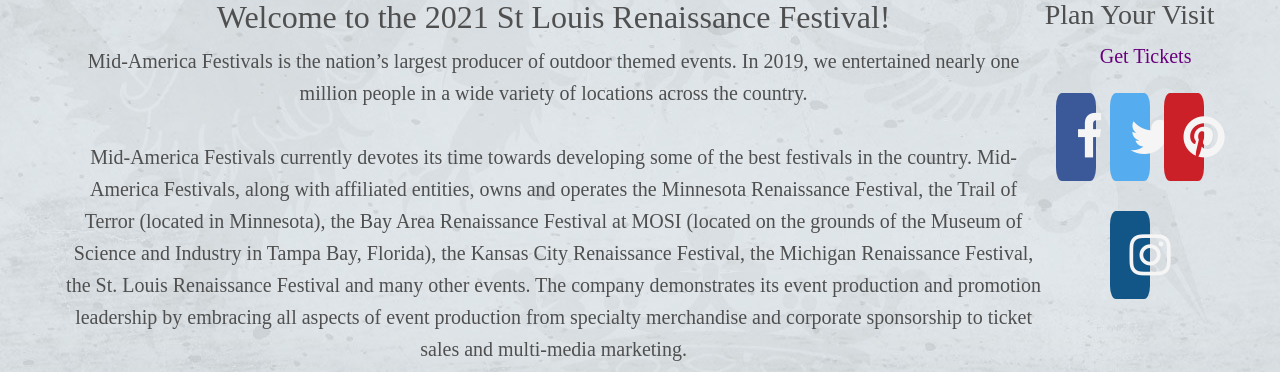
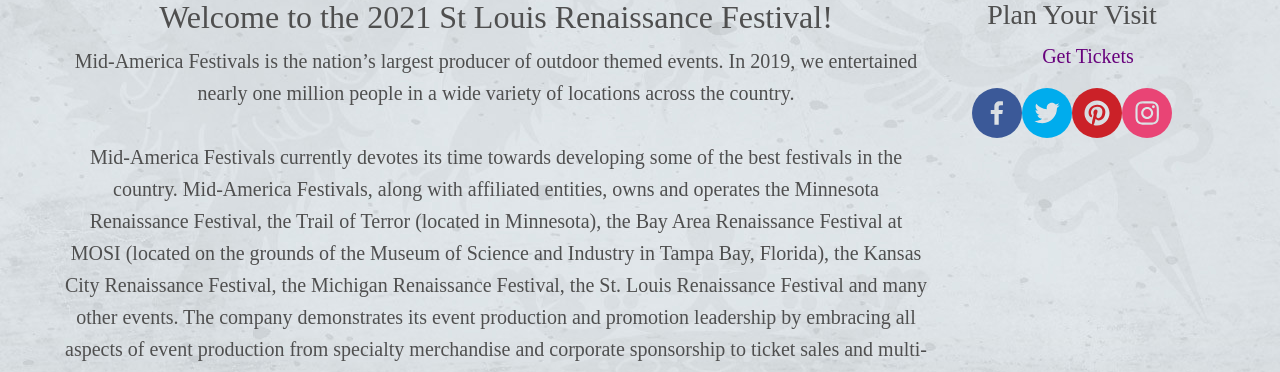
Before and after one commit to Chaotic-Nite/STL-renfest, a React (Create React App) app: page /about-us in a window 1280 px wide. Shown: the part 422-794 px from the top of the page. Built offline with nearby package versions, Linux system fonts and the light colour scheme; a web font is replaced by a local one.

Commit message:
Added social icons to the social media component

```diff
--- a/package.json
+++ b/package.json
@@ -23,6 +23,7 @@
     "react-router-hash-link": "^2.4.0",
     "react-scripts": "4.0.1",
     "react-slideshow-image": "^3.4.3",
+    "react-social-icons": "^5.0.0",
     "web-vitals": "^0.2.4"
   },
   "scripts": {
--- a/src/App.css
+++ b/src/App.css
@@ -102,7 +102,7 @@
 
 /* Second Column */
 .col2 {
-  min-width: 15%;
+  min-width: 25%;
 }
 
 .col2 ul {
--- a/src/components/social-media/SocialMedia.js
+++ b/src/components/social-media/SocialMedia.js
@@ -1,26 +1,12 @@
+import { SocialIcon } from 'react-social-icons';
+
 const SocialMedia = () => {
     return (
-        <div className="mini-social">
-          <a
-            href="https://www.facebook.com/STLRenFest/"
-            target="_blank"
-                rel="noreferrer"
-          ><b class="fa fa-facebook"></b></a>
-          <a
-            href="https://twitter.com/stlrenfest"
-            target="_blank"
-            rel="noreferrer"
-          ><b className="fa fa-twitter"></b></a>
-          <a
-            href="https://www.pinterest.com/stlouisrenaissa/"
-            target="_blank"
-            rel="noreferrer"
-          ><b className="fa fa-pinterest"></b></a>
-          <a
-            href="https://www.instagram.com/stlrenfest/"
-            target="_blank"
-            rel="noreferrer"
-          ><b className="fa fa-instagram"></b></a>
+        <div>
+          <SocialIcon url="https://www.facebook.com/STLRenFest/" network="facebook" />
+          <SocialIcon url="https://twitter.com/stlrenfest" network="twitter" />
+          <SocialIcon url="https://www.pinterest.com/stlouisrenaissa/" network="pinterest" />
+          <SocialIcon url="https://www.instagram.com/stlrenfest/" network="instagram" />
         </div>
     )
 }
--- a/src/pages/about-us.js
+++ b/src/pages/about-us.js
@@ -8,10 +8,11 @@
       <h1 className="page-header">About Us</h1>
       <div className="margin-width two-col">
         <div>
+
           <h2>
             Welcome to the {dateObject.year} St Louis Renaissance Festival!{" "}
           </h2>
-
+          <div>
           <p>
             Mid-America Festivals is the nation’s largest producer of outdoor
             themed events. In 2019, we entertained nearly one million people in
@@ -43,6 +44,7 @@
             For more information about Mid-America Festivals{" "}
             <a href="http://www.mafestivals.com/">visit our Website</a>!
           </p>
+          </div>
         </div>
         <div className="col2">
           <h3 className="col2-header">Plan Your Visit</h3>
--- a/src/pages/home.js
+++ b/src/pages/home.js
@@ -1,4 +1,4 @@
-import React, { useState } from "react";
+import React from "react";
 import IntroPage from "../components/homepage-content/intro/Intro";
 import WarningSign from "../components/homepage-content/warning/Warning";
 import PhotoBanner from "../components/photobanner/PhotoBanner";
```
Also changed, not shown: 1 other file (tests, documents, lock files or other folders).
